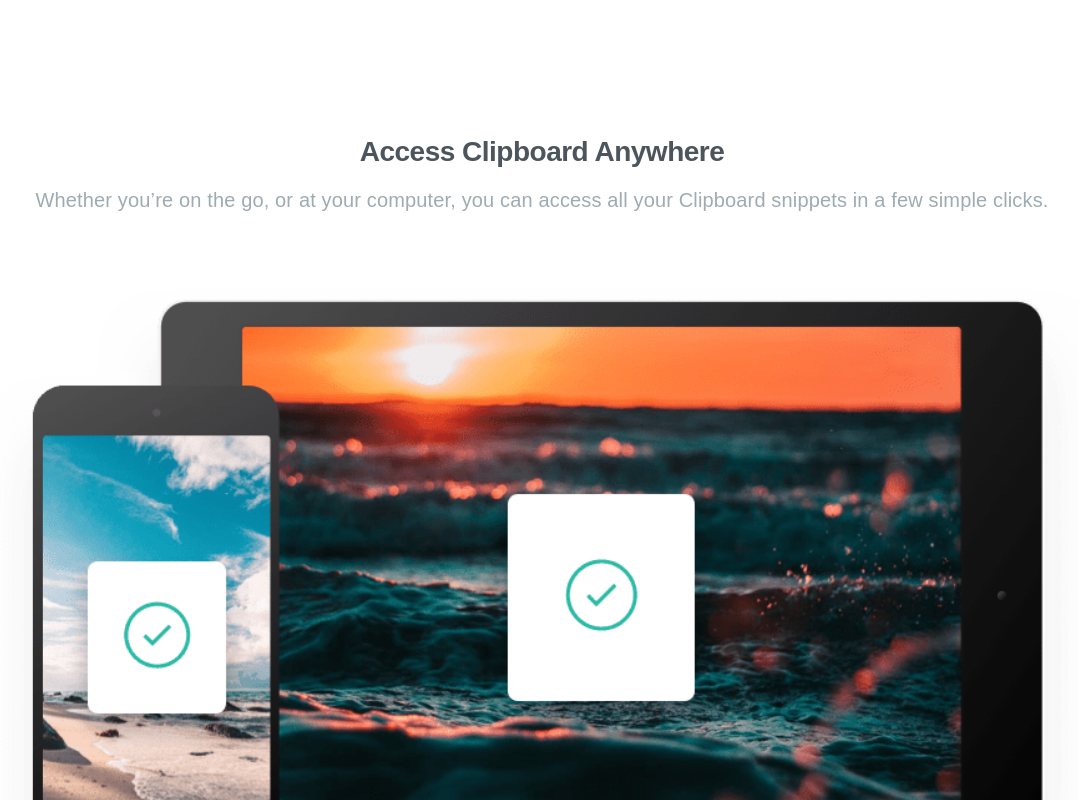
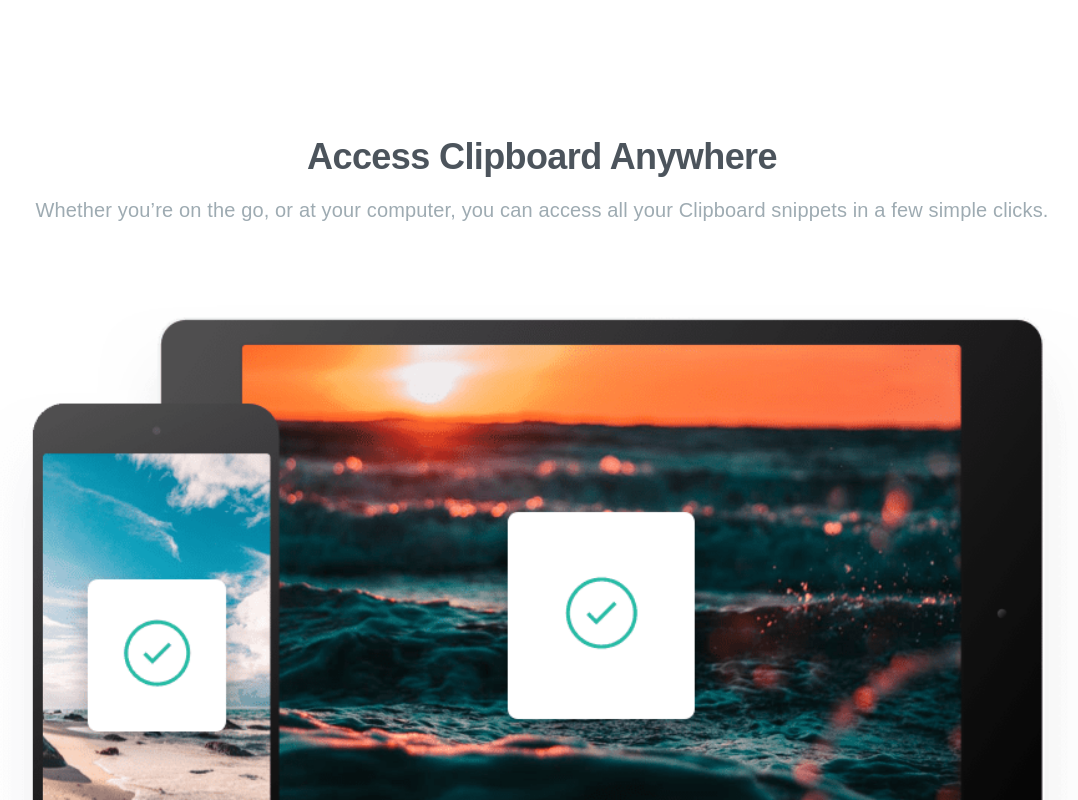
Before and after one commit to g-akca/clipboard-landing-page, a React (Vite) app: page / in a window 1280 px wide. Shown: the part 2240-3040 px from the top of the page, without its empty margins (98-1176 px from the left). Built offline with nearby package versions, Linux system fonts and the light colour scheme; a web font is replaced by a local one.

Commit message:
Add tablet responsive AccessSection styles

```diff
--- a/src/components/AccessSection.jsx
+++ b/src/components/AccessSection.jsx
@@ -2,9 +2,9 @@ import devicesImg from "/images/image-devices.png";
 
 function AccessSection() {
   return (
-    <section className="flex flex-col gap-18 text-center">
+    <section className="flex flex-col gap-18 tablet:gap-20 text-center">
       <div className="flex flex-col gap-4">
-        <h2 className="font-semibold text-[28px] leading-[125%] tracking-[-0.5px] text-gray-700">Access Clipboard Anywhere</h2>
+        <h2 className="font-semibold text-[28px] tablet:text-[36px] leading-[125%] tracking-[-0.5px] tablet:tracking-[-0.6px] text-gray-700">Access Clipboard Anywhere</h2>
         <p className="tracking-base">Whether you’re on the go, or at your computer, you can access all your Clipboard snippets in a few simple clicks.</p>
       </div>
 
```
